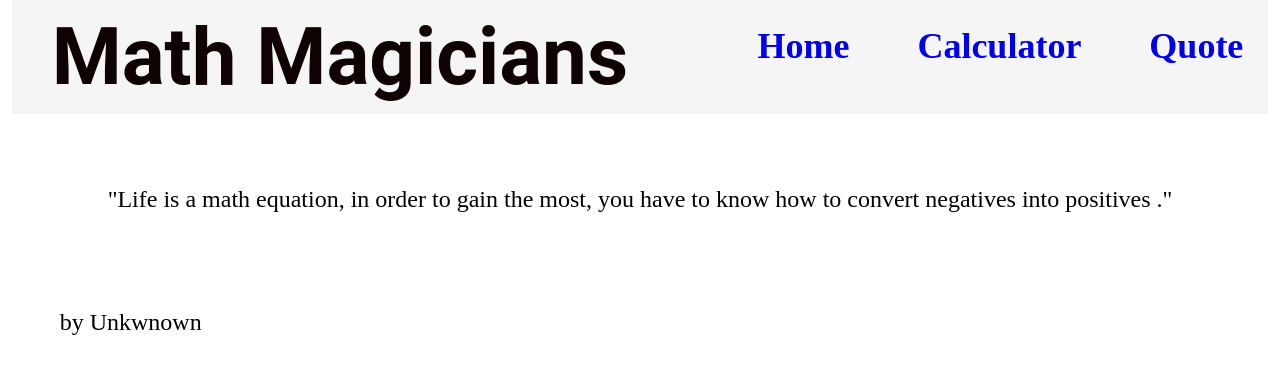
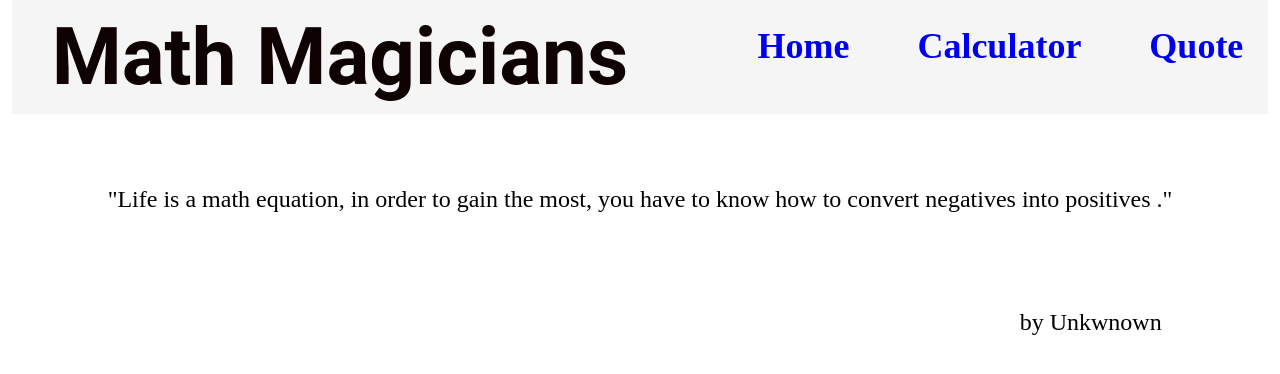
Before and after one commit to andym80/Math-Magicians-app, a React (Create React App) app: page /Quote in a window 1280 px wide. Shown: the top 374 px of the page. Built offline with nearby package versions, Linux system fonts and the light colour scheme.

Commit message:
fix App.css

```diff
--- a/src/App.css
+++ b/src/App.css
@@ -119,7 +119,7 @@ p {
 }
 
 .p-author {
-  margin-right: 60%;
+  margin-left: 60rem;
 }
 
 .keypad {
```
